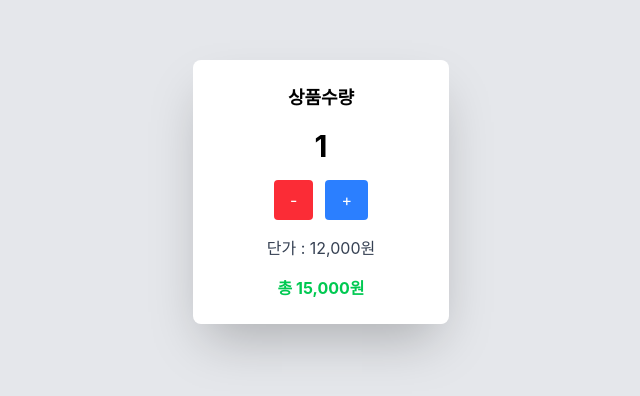
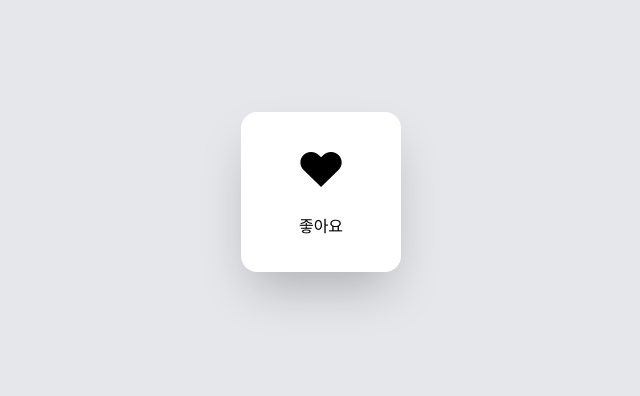
Before and after one commit to bomiii1/base_react, a React (Vite) app: page / in a window 1280 px wide. Shown: the part 208-604 px from the top of the page, without its empty margins (319-959 px from the left). Built offline with nearby package versions, Linux system fonts and the light colour scheme.

Commit message:
day04-State

```diff
--- a/src/pages/day04/Day04.jsx
+++ b/src/pages/day04/Day04.jsx
@@ -1,3 +1,4 @@
+import Ex01 from "./components/Ex01";
 import StateEx01 from "./components/StateEx01";
 import StateEx02 from "./components/StateEx02";
 
@@ -5,7 +6,8 @@ export default function Day04() {
   return (
     <div>
       {/* <StateEx01 /> */}
-      <StateEx02 />
+      {/* <StateEx02 /> */}
+      <Ex01 />
     </div>
   );
 }
--- /dev/null
+++ b/src/pages/day04/components/Ex01.jsx
@@ -0,0 +1,20 @@
+import { useState } from "react";
+
+export default function Ex01() {
+  const [like, setLike] = useState(false);
+
+  const onLike = () => {
+    // setLike((prev) => (like ? false : true));
+    setLike((prev) => !prev);
+  };
+  return (
+    <div className="h-screen flex justify-center items-center bg-gray-200">
+      <div className="w-40 h-40 bg-white flex flex-col justify-center items-center rounded-2xl shadow-2xl">
+        <div onClick={onLike} className="text-5xl p-2.5 cursor-pointer">
+          {like ? "🤍" : "❤"}
+        </div>
+        <h2 className="p-2.5">{like ? "좋아요 취소" : "좋아요"}</h2>
+      </div>
+    </div>
+  );
+}
--- a/src/pages/day04/components/StateEx02.jsx
+++ b/src/pages/day04/components/StateEx02.jsx
@@ -1,10 +1,13 @@
 import { useState } from "react";
 
 export default function StateEx02() {
-  const [count, setCount] = useState(1);
+  const [count, setCount] = useState(0);
 
-  const handleMinus = () => {};
-  const handlePlus = () => {};
+  const handleMinus = () => setCount((prev) => (prev > 0 ? prev - 1 : 0));
+  const handlePlus = () => setCount((prev) => prev + 1);
+
+  const price = 12000;
+  const totalPrice = price * count;
   return (
     <div className="h-screen flex items-center justify-center bg-gray-200">
       <div className="bg-white p-6 rounded-lg shadow-2xl w-64 text-center space-y-4">
@@ -27,8 +30,11 @@ export default function StateEx02() {
           </button>
         </div>
         {/* 가격*/}
-        <div className="text-gray-700">단가 : 12,000원</div>
-        <div className="text-2xk\l font-bold text-green-500">총 15,000원</div>
+        <div className="text-gray-700">단가 : {price.toLocaleString()}원</div>
+        {/* toLocaleString() : 숫자 000,000 세자리마다 콤마찍어줌  */}
+        <div className="text-2xk\l font-bold text-green-500">
+          총 {totalPrice.toLocaleString()}원
+        </div>
       </div>
     </div>
   );
```
